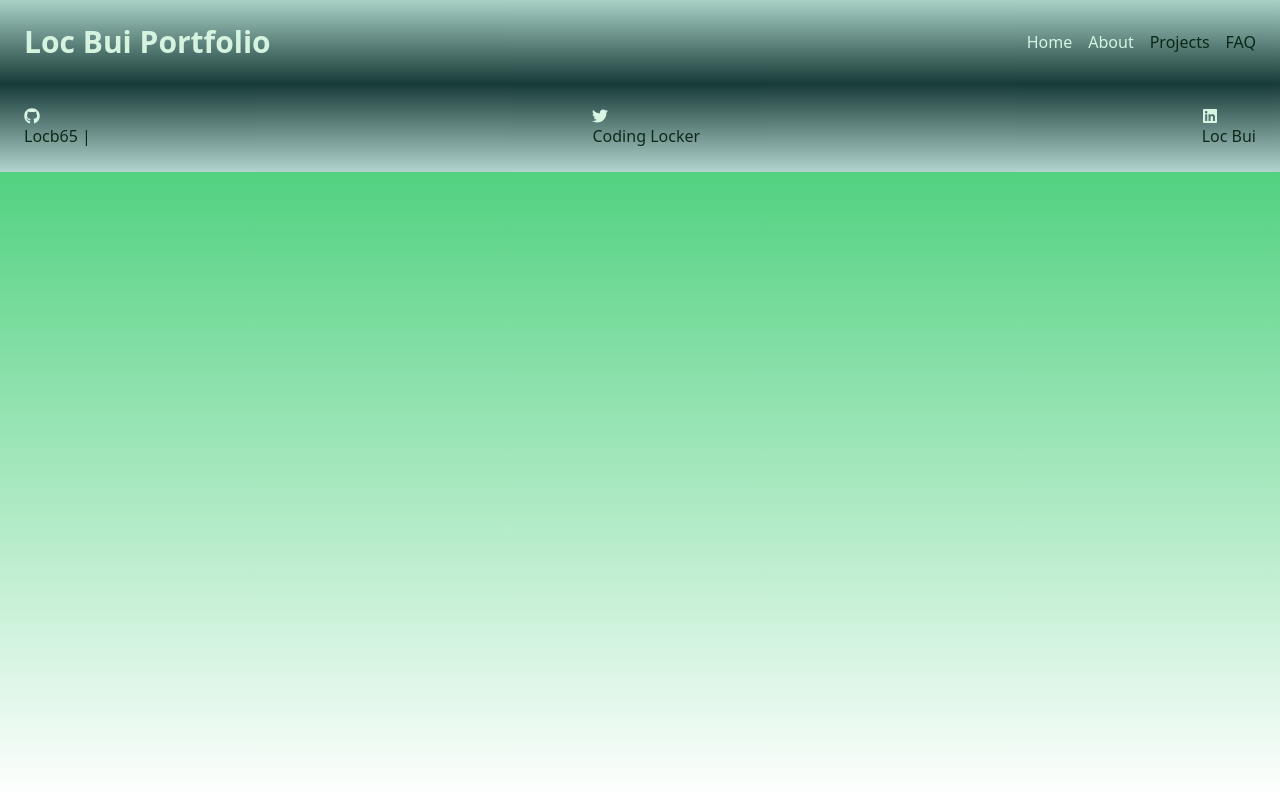
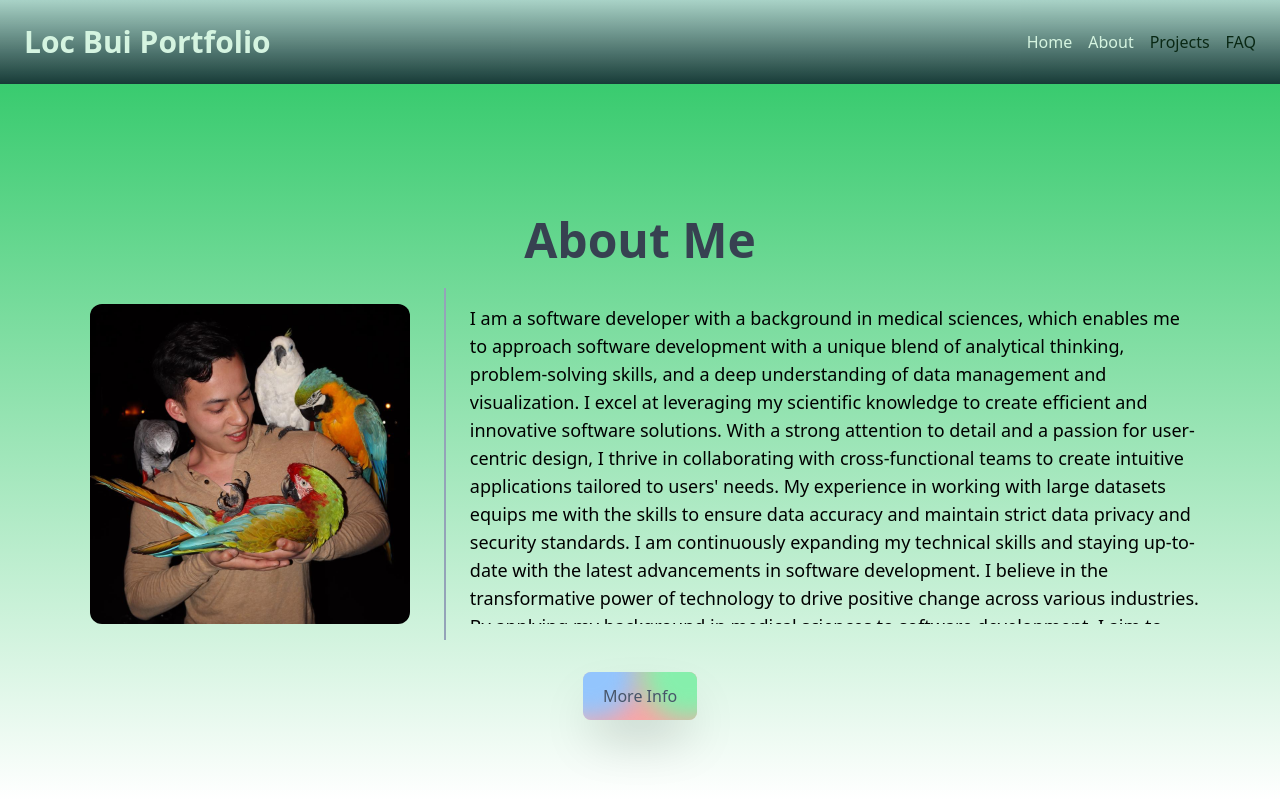
Before and after one commit to locb65/porfolio, a React (Create React App) app in the folder portfolio-app/: page / in a window 1280 px wide. Shown: the top 800 px of the page. Built offline with nearby package versions, Linux system fonts and the light colour scheme.

Commit message:
reverted home page routes

```diff
--- a/portfolio-app/package.json
+++ b/portfolio-app/package.json
@@ -2,7 +2,7 @@
   "name": "portfolio-app",
   "version": "0.1.0",
   "private": true,
-  "homepage": "http://locb65.github.io/portfolio-frontend",
+  "homepage": "http://locb65.github.io/",
   "dependencies": {
     "@testing-library/jest-dom": "^5.16.5",
     "@testing-library/react": "^13.4.0",
--- a/portfolio-app/src/App.jsx
+++ b/portfolio-app/src/App.jsx
@@ -12,7 +12,7 @@ function App() {
       <NavBar/>
       <div className='flex flex-col h-full'>
         <Routes>
-          <Route path='/portfolio-frontend' element={<Home/>}/>
+          <Route path='/' element={<Home/>}/>
           <Route path='/more-info' element={<MoreInfo/>}/>
         </Routes>
         </div>
--- a/portfolio-app/src/pages/Components/navBar.jsx
+++ b/portfolio-app/src/pages/Components/navBar.jsx
@@ -5,12 +5,12 @@ export const NavBar = () => {
     return (
         <nav className="bg-gradient-to-b from-slate-300 to-slate-900 p-6 opacity-80 sticky top-0 z-50" >
         <div className="container mx-auto flex justify-between items-center">
-            <Link to="/portfolio-frontend" className="text-white font-bold text-3xl">
+            <Link to="/" className="text-white font-bold text-3xl">
             Loc Bui Portfolio
             </Link>
             <ul className="flex space-x-4">
             <li>
-                <Link to="/portfolio-frontend" className="text-white hover:text-gray-200">
+                <Link to="/" className="text-white hover:text-gray-200">
                 Home
                 </Link>
             </li>
```
